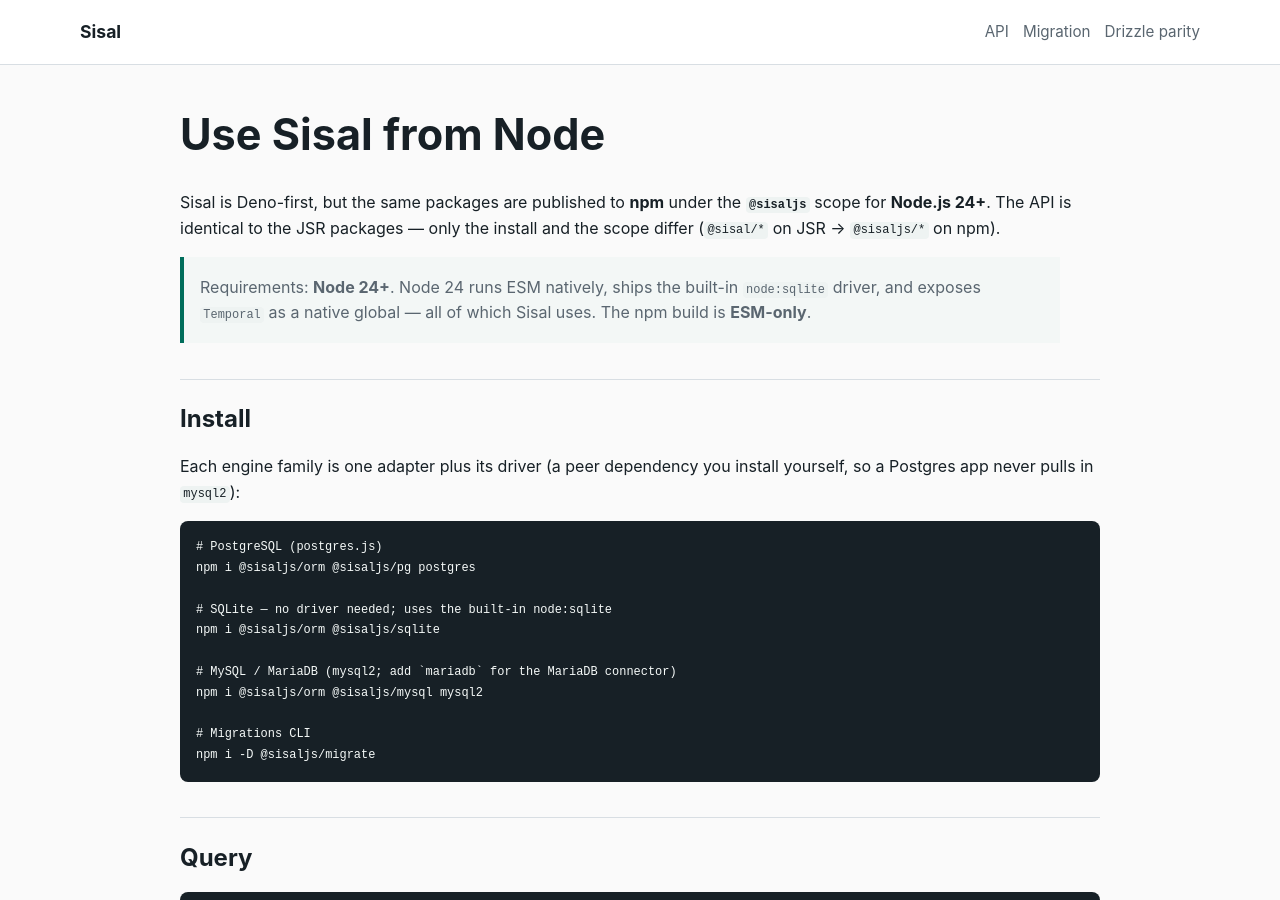
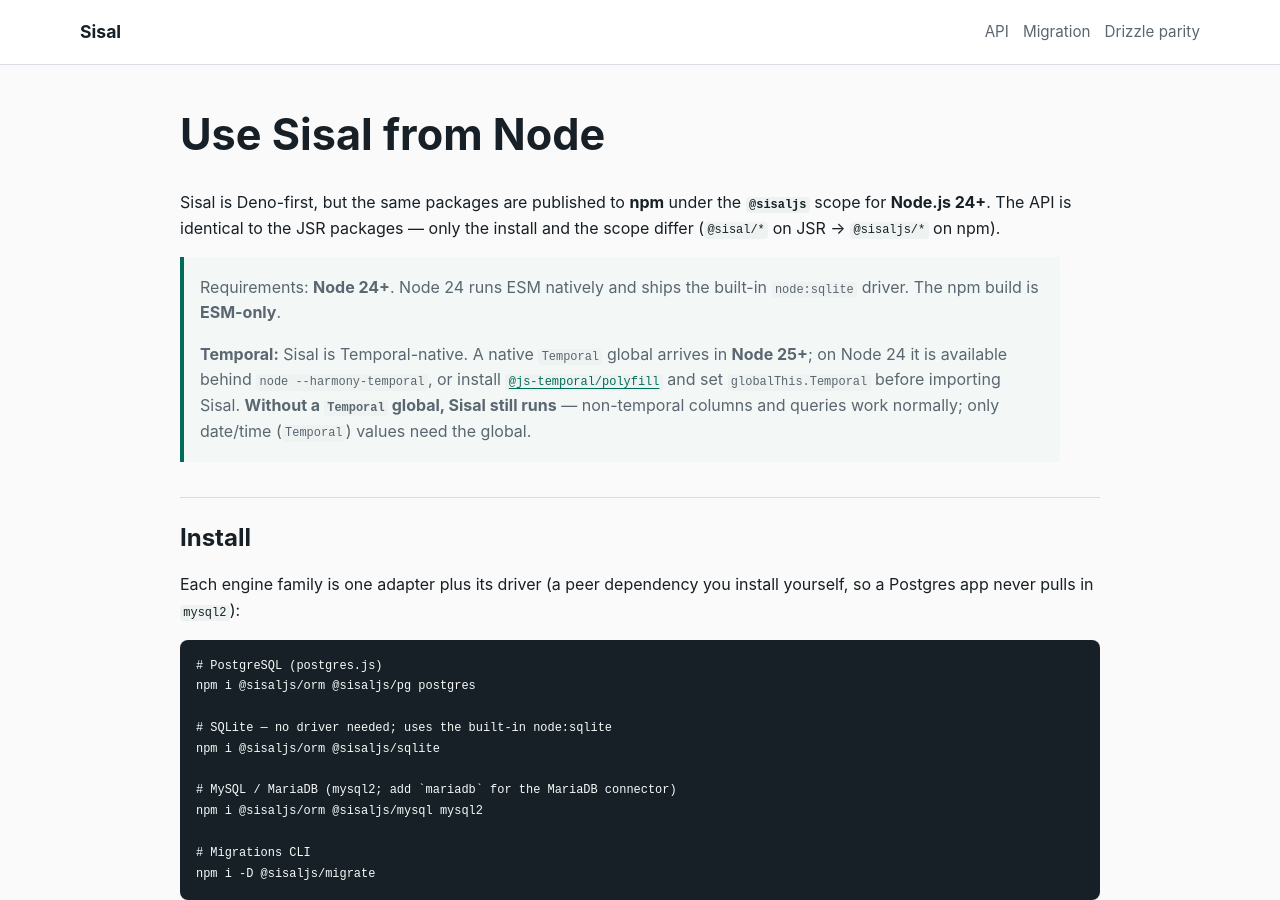
Before and after one commit to gilvandovieira/sisal, a Jekyll site: the page built from docs/node.md, in a window 1280 px wide and 900 px high. Built offline with Jekyll 4.4.1, drawn with Linux system fonts in a browser that asks for light colours.

Commit message:
fix(core): guard the Temporal global; shim it in the Node test build
Node < 25 (and Bun) have no native `Temporal` global. `sql()` calls
`isTemporalInstantValue` on every interpolated value, and the MySQL
datetime-literal path also referenced `Temporal` unguarded, so every
parameterized query threw `ReferenceError: Temporal is not defined`. Guard both
with `typeof Temporal` — non-temporal usage now works on any runtime; Temporal
values still need the global (Node 25+, or a polyfill; see docs/node.md).

The dnt Node test build shims Temporal via @js-temporal/polyfill so the full
suite runs regardless of the host Node's Temporal support.

Co-Authored-By: Claude Opus 4.8 (1M context) <noreply@anthropic.com>

```diff
--- a/docs/node.md
+++ b/docs/node.md
@@ -9,9 +9,16 @@ Sisal is Deno-first, but the same packages are published to **npm** under the
 packages — only the install and the scope differ (`@sisal/*` on JSR →
 `@sisaljs/*` on npm).
 
-> Requirements: **Node 24+**. Node 24 runs ESM natively, ships the built-in
-> `node:sqlite` driver, and exposes `Temporal` as a native global — all of which
-> Sisal uses. The npm build is **ESM-only**.
+> Requirements: **Node 24+**. Node 24 runs ESM natively and ships the built-in
+> `node:sqlite` driver. The npm build is **ESM-only**.
+>
+> **Temporal:** Sisal is Temporal-native. A native `Temporal` global arrives in
+> **Node 25+**; on Node 24 it is available behind `node --harmony-temporal`, or
+> install
+> [`@js-temporal/polyfill`](https://www.npmjs.com/package/@js-temporal/polyfill)
+> and set `globalThis.Temporal` before importing Sisal. **Without a `Temporal`
+> global, Sisal still runs** — non-temporal columns and queries work normally;
+> only date/time (`Temporal`) values need the global.
 
 ## Install
 
--- a/packages/core/src/temporal.ts
+++ b/packages/core/src/temporal.ts
@@ -50,6 +50,11 @@ export function isTemporalSqlValue(value: unknown): value is TemporalSqlValue {
 
 /** True for the Temporal values whose serialization carries a `Z` suffix. */
 export function isTemporalInstantValue(value: unknown): boolean {
+  // Guard the global: `sql()` calls this on every interpolated value, so it must
+  // not throw on runtimes without a `Temporal` global (e.g. Node < 25, Bun).
+  if (typeof Temporal === "undefined") {
+    return false;
+  }
   return value instanceof Temporal.Instant ||
     value instanceof Temporal.ZonedDateTime;
 }
```
Also changed, not shown: packages/mysql/src/orm/executor.ts (+6 -1 lines), tools/test_npm.ts (+11 -1 lines), CHANGELOG.md.
